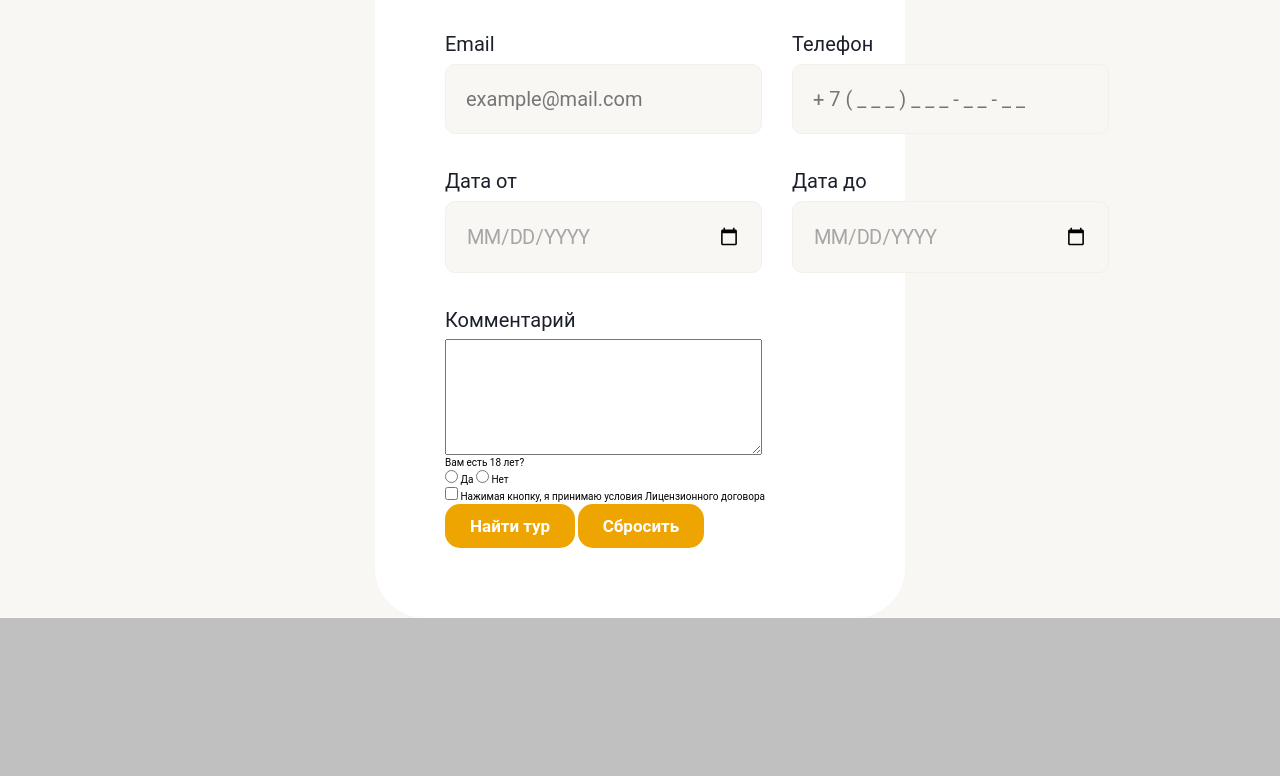
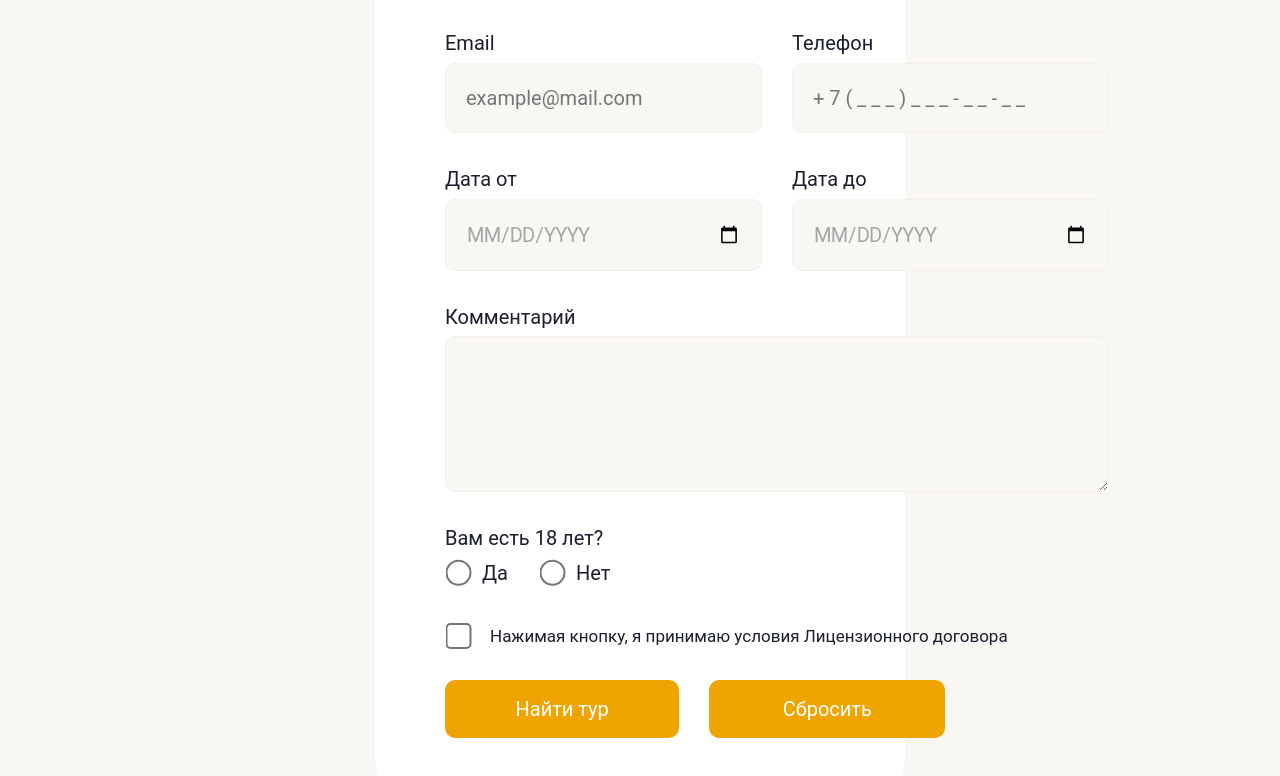
Before and after one commit to denis-basov/SnP_YourTour, a website built with Vite: page index.html in a window 1280 px wide. Shown: the part 2724-3500 px from the top of the page. Before the commit the page ends 3342 px from the top, so only its background shows below. Built offline with nearby package versions, Linux system fonts and the light colour scheme.

Commit message:
build-toir 2.0

```diff
--- a/SASS/_variables.scss
+++ b/SASS/_variables.scss
@@ -1,17 +1,16 @@
-
 // Цвета
 $colors: (
-    "Black": #1B1F2B,
-    "White": #FFFFFF,
-    "Orange 200": #EFA501,
-    "Orange 100": #F8E6BE,
-    "Green 400": #286562,
-    "Green 300": #3B7E7B,
-    "Green 200": #627F7E,
-    "Green 100": #E0F0E5,
-    "Gray 300": #A6A6A6,
-    "Gray 200": #D9DFDB,
-    "Gray 100": #F1F3F2,
-    "Beige 200": #F4F0E9,
-    "Beige 100": #F9F7F4,
+  "Black": #1b1f2b,
+  "White": #ffffff,
+  "Orange 200": #efa501,
+  "Orange 100": #f8e6be,
+  "Green 400": #286562,
+  "Green 300": #3b7e7b,
+  "Green 200": #627f7e,
+  "Green 100": #e0f0e5,
+  "Gray 300": #a6a6a6,
+  "Gray 200": #d9dfdb,
+  "Gray 100": #f1f3f2,
+  "Beige 200": #f4f0e9,
+  "Beige 100": #f9f7f4
 );
--- a/SASS/layout/_build-tour.scss
+++ b/SASS/layout/_build-tour.scss
@@ -1,8 +1,7 @@
-@use 'sass:map';
-@use '../variables' as vars;
+@use "sass:map";
+@use "../variables" as vars;
 
 .build-tour {
-
   .container {
     padding: 0 37.5rem;
     background-color: map.get(vars.$colors, "Beige 100");
@@ -25,11 +24,18 @@
       border-radius: 5rem;
       background-color: map.get(vars.$colors, "White");
 
-            .form-grid{
+      .form-grid {
         display: grid;
         grid-template-columns: repeat(2, 1fr);
         column-gap: 3rem;
-                    row-gap: 3.3rem;
+        row-gap: 3.2rem;
+
+        :nth-child(7),
+        :nth-child(8),
+        :nth-child(9),
+        :nth-child(10) {
+          grid-column: span 2;
+        }
 
         .form-group {
           display: flex;
@@ -47,8 +53,8 @@
             background-color: map.get(vars.$colors, "Beige 100");
           }
 
-                    .direction{
-                        color: map.get(vars.$colors, "Gray 300");;
+          .direction {
+            color: map.get(vars.$colors, "Gray 300");
             background-color: map.get(vars.$colors, "Beige 100");
             border: 1px solid map.get(vars.$colors, "Beige 200");
             border-radius: 1rem;
@@ -57,7 +63,7 @@
 
             // иконка
             appearance: none;
-                        background-image: url('../images/icons/ic-dropdown.svg');
+            background-image: url("../images/icons/ic-dropdown.svg");
             background-repeat: no-repeat;
             background-position: right 2.1rem center;
             background-size: 2.6rem;
@@ -67,11 +73,66 @@
             color: #000;
           }
 
-
           input[type="date"] {
             color: map.get(vars.$colors, "Gray 300");
             text-transform: uppercase;
             letter-spacing: -0.8px;
+          }
+
+          .form-textarea {
+            padding: 2rem;
+            border-radius: 1rem;
+            border: 1px solid map.get(vars.$colors, "Beige 200");
+            background-color: map.get(vars.$colors, "Beige 100");
+            resize: vertical;
+            min-height: 5rem;
+          }
+        }
+
+        .age-group {
+          gap: 0.7rem;
+
+          .radio-group {
+            display: flex;
+            gap: 3.1rem;
+
+            .radio-item {
+              display: flex;
+              gap: 1.7rem;
+
+              input[type="radio"] {
+                transform: scale(2);
+                order: -1;
+                margin-left: 0.7rem;
+              }
+            }
+          }
+        }
+
+        .checkbox-group {
+          flex-direction: row;
+          gap: 2.5rem;
+          padding-top: 0.4rem;
+
+          input[type="checkbox"] {
+            transform: scale(2);
+            order: -1;
+            margin-left: 0.7rem;
+          }
+        }
+
+        .button-group {
+          flex-direction: row;
+          gap: 3rem;
+
+          .build-tour__button {
+            border-radius: 1rem;
+            padding: 1.5rem 7.05rem;
+            font-weight: 400;
+          }
+
+          button:last-child {
+            padding: 1.5rem 7.35rem;
           }
         }
       }
--- a/index.html
+++ b/index.html
@@ -197,26 +197,31 @@
                   <textarea id="preferences" name="preferences" class="form-textarea p-normal" rows="4"></textarea>
                 </div>
 
-              </div>
+                <div class="form-group age-group">
+                  <label class="form-label p-normal">Вам есть 18 лет?</label>
+                  <div class="radio-group">
+                    <div class="radio-item">
+                      <label class="form-label p-normal">Да</label>
+                      <input type="radio" name="age">
+                    </div>
+                    <div class="radio-item">
+                      <label class="form-label p-normal">Нет</label>
+                      <input type="radio" name="age">
+                    </div>
+                  </div>
+                </div>
 
-              <div class="form-group">
-                <label>Вам есть 18 лет?</label>
-                <div class="radio-group">
-                  <label><input type="radio" name="age"> Да</label>
-                  <label><input type="radio" name="age"> Нет</label>
+                <div class="form-group checkbox-group">
+                  <label class="form-label p-small">Нажимая кнопку, я принимаю условия <a href="/license" class="license-link" target="_blank">Лицензионного договора</a>
+                  </label>
+                  <input type="checkbox">
                 </div>
-              </div>
 
-              <div class="form-group">
-                <label>
-                  <input type="checkbox">
-                  Нажимая кнопку, я принимаю условия <span>Лицензионного договора</span>
-                </label>
-              </div>
+                <div class="form-group button-group">
+                    <button type="submit" class="build-tour__button button p-normal">Найти тур</button>
+                    <button type="reset" class="build-tour__button button p-normal">Сбросить</button>
+                </div>
 
-              <div class="form-group">
-                  <button type="submit" class="build-tour__button button p-small">Найти тур</button>
-                  <button type="reset" class="build-tour__button button p-small">Сбросить</button>
               </div>
 
             </form>
```
Also changed, not shown: SASS/layout/_tours.scss (+28 -19 lines), SASS/base/_typography.scss (indentation only), 1 other file. Lines whose indentation alone changed are shown as unchanged.
